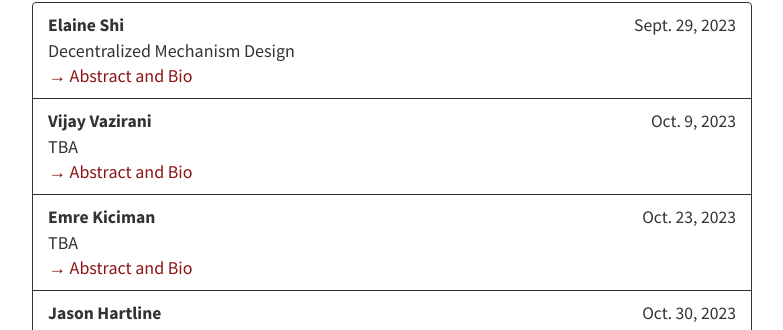
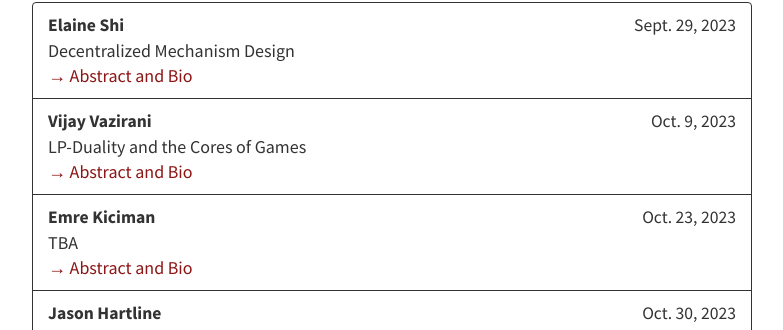
Before and after one commit to stanford-rain-seminar/stanford-rain-seminar.github.io, a Jekyll site: the page built from index.md, in a window 1280 px wide. Shown: the part 543-873 px from the top of the page, without its empty margins (248-1031 px from the left). Built offline with Jekyll 4.4.1, drawn with Linux system fonts in a browser that asks for light colours; nearby versions of some CDN libraries; our own code applies the rules of GitHub Pages for plain Markdown files; some of the changed text lies outside the part shown.

Commit message:
Update talks.yml

```diff
--- a/_data/talks.yml
+++ b/_data/talks.yml
@@ -4,11 +4,21 @@
       date: Sept. 29, 2023
       title: "Decentralized Mechanism Design"
       abstract: "In transaction fee mechanism design, users bid to get their transactions confirmed in the block. Classical auctions completely fail in such a decentralized environment where even the auctioneer (i.e., miners) can be a strategic player. Further, the miners can collude with a subset of the users, e.g., facilitated by real-world platforms like Flashbots. A line of works have attempted to devise a 'dream' transaction fee mechanism but all have failed. In this talk, I will first show that this is not a coincidence --- in fact, there is a fundamental mathematical barrier towards achieving a 'dream' transaction fee mechanism. Then, I will explain how to overcome impossibilities with the help of cryptography, leading to practical mechanisms that achieve good social welfare and revenue."
-      bio: "TBA"
+      bio: "Elaine Shi is an Associate Professor at Carnegie Mellon University. Prior to joining CMU, she taught at Cornell and the University of Maryland. Her research interests include cryptography, security, algorithms, mechanism design, and foundations of blockchains. She has won numerous awards such as the Sloan Fellowship, the Packard Fellowship, the ONR YIP award, the NSA Best Science of Cybersecurity Paper award, Cylab Distinguished Alumni Award, and various other best paper awards. Her work on Oblivious RAM and privacy-preserving algorithms have been deployed at a large scale by companies like Signal, Google, and JP Morgan."
     - speaker: Vijay Vazirani
       date: Oct. 9, 2023
-      title: "TBA"
-      abstract: "TBA"
+      title: "LP-Duality and the Cores of Games"
+      abstract: "Even though LP-duality has played a central role in the study of the core, right from its early days to the present time,
+basic gaps still remain. I will summarise three papers which address these gaps:
+
+Paper 1 [https://arxiv.org/pdf/2302.07627.pdf] defines new matching-based games, with important applications, and characterizes their cores.
+It also gives efficient algorithms for computing core imputations with enhanced fairness properties:
+min-max fair, max-min fair and equitable core imputations.
+
+Paper 2 [https://arxiv.org/pdf/2302.00608.pdf]  extends the scope of the notion of core beyond profit --- equivalently cost or utility --- sharing.
+The game in this paper is not a cooperative game, it is a game against nature.
+
+Paper 3 [https://www.sciencedirect.com/science/article/pii/S0899825622000239?via%3Dihub]  rectifies the fact that the general graph matching game has an empty core by giving the notion of 2/3-approximate core."
       bio: "TBA"
     - speaker: Emre Kiciman
       date: Oct. 23, 2023
```
